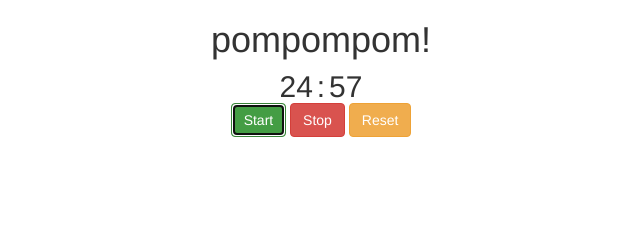
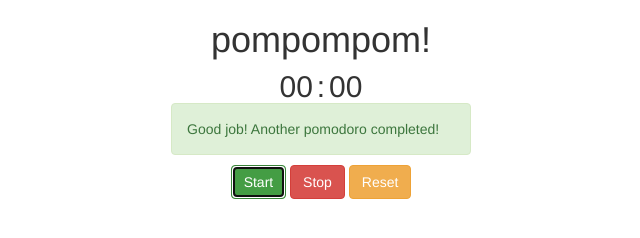
Before and after one commit to kjutbring/pompom, a plain HTML site: page index.html in a window 1280 px wide. Both pictures are taken after a click on the button "Start". Shown: the whole page, without its empty margins (319-959 px from the left). Drawn offline with Linux system fonts and the light colour scheme.

Commit message:
add alert and other look-fixes

```diff
--- a/css/center.css
+++ b/css/center.css
@@ -9,3 +9,10 @@
 .center-header {
   text-align: center;
 }
+
+.alert {
+	width:300px;
+	margin:0 auto;
+ 	float:none;
+ 	display: none;
+}
--- a/index.html
+++ b/index.html
@@ -8,6 +8,8 @@
 </head>
 <body>
 
+
+
 	<div class="center-header" id="message"><h1>pompompom!</h1></div>
 
 	<div class="center-header" id="timer">
@@ -17,6 +19,9 @@
 	</div>
 
 
+	<div class="alert alert-success" id="success" role="alert">Good job! Another pomodoro completed!</div>
+
+	<p>
 
 	<div class="center-header" id="btn-group">
 	  <button class="btn btn-success" id="start">Start</button>
@@ -24,5 +29,7 @@
 	  <button class="btn btn-warning" id="reset">Reset</button>
 	</div>
 
+
+
 	<script type="text/javascript" src="js/pompompom.js"></script>
 </body>
--- a/js/pompompom.js
+++ b/js/pompompom.js
@@ -6,8 +6,9 @@
 	author kjutbring
 */
 
-var totalSec = 60 * 25;
+var totalSec = 3;
 var counter;
+var amountPoms;
 
 function init() {
 	// get btns
@@ -41,6 +42,7 @@ function pompomStop() {
 function pompomReset() {
 	clearInterval(counter);
 	totalSec = 	60 * 25;
+	document.getElementById("success").style.display = "none";
 	document.getElementById("min").innerHTML = Math.floor(totalSec / 60);
 	document.getElementById("sec").innerHTML = totalSec % 60 + "0";
 };
@@ -49,12 +51,29 @@ function pompomup() {
 	totalSec = totalSec -1;
 
 	if (totalSec <= 0) {
+		// fulhack below
+		document.getElementById("min").innerHTML = "00";
+		document.getElementById("sec").innerHTML = "00";
+
+		document.getElementById("success").style.display = "block";
+		return;
 		clearInterval(counter);
-		return;
 	}
 
-	document.getElementById("min").innerHTML = Math.floor(totalSec / 60);
-	document.getElementById("sec").innerHTML = totalSec % 60;
+	// add 0 before if needed
+	if (Math.floor(totalSec / 60) < 10) {
+		document.getElementById("min").innerHTML = "0" + Math.floor(totalSec / 60);
+	}
+	else {
+		document.getElementById("min").innerHTML = Math.floor(totalSec / 60);
+	};
+
+	if (totalSec % 60 < 10) {
+		document.getElementById("sec").innerHTML = "0" + totalSec % 60;
+	}
+	else {
+		document.getElementById("sec").innerHTML = totalSec % 60;
+	};
 }
 
 window.onload = function() {
```
